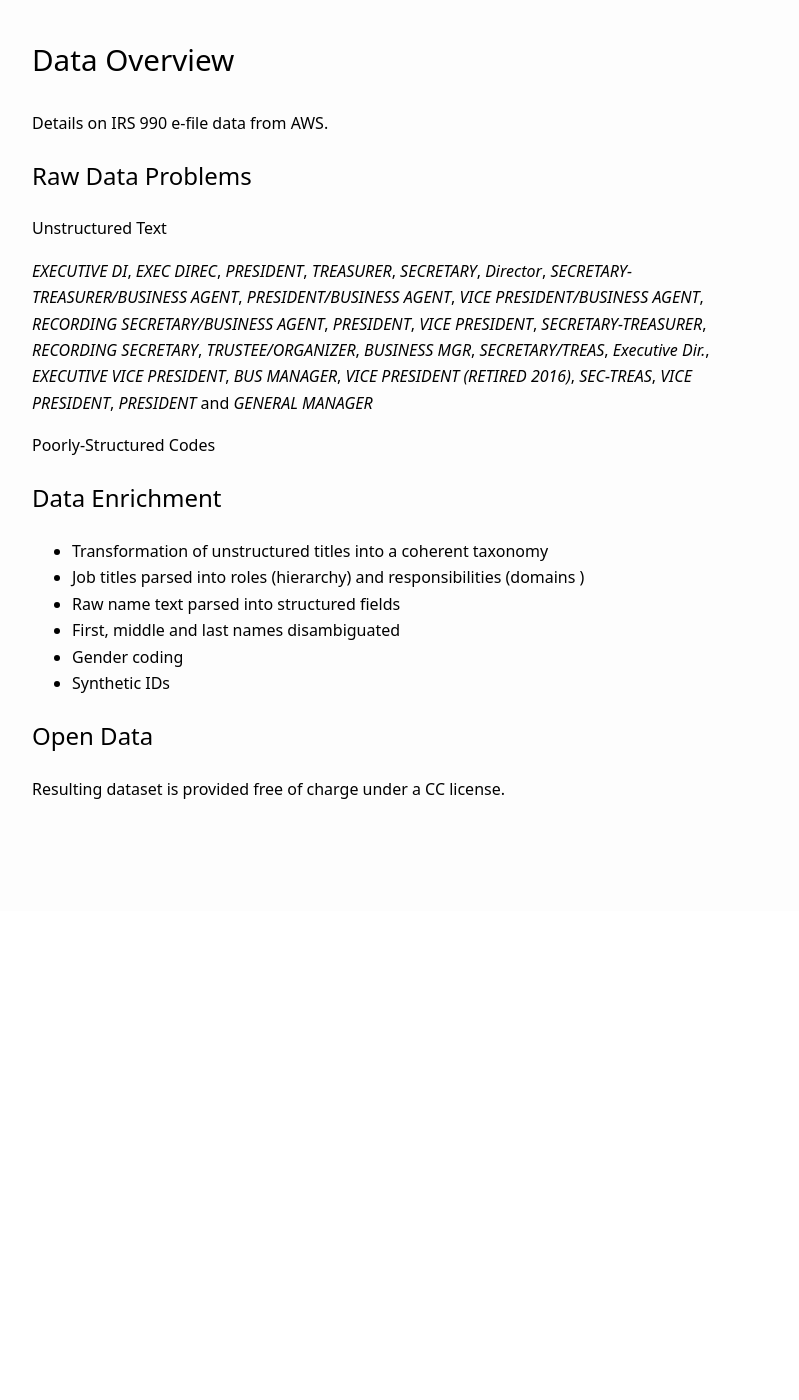
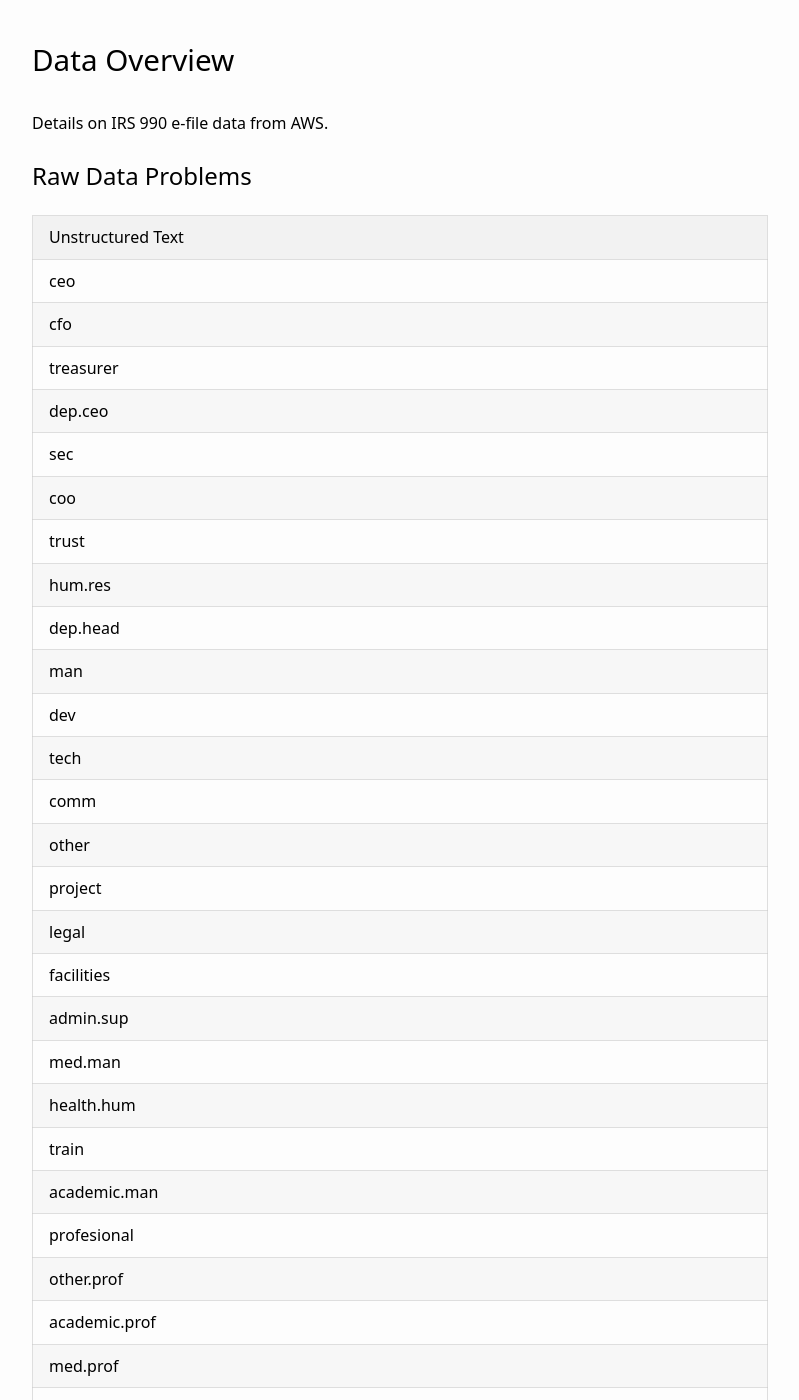
Before and after one commit to Nonprofit-Open-Data-Collective/irs-990-compensation-data, a Jekyll site: the page built from docs/index.md, in a window 1280 px wide and 1400 px high, scrolled down 690 px. Shown: the whole window, without its empty margins (240-1039 px from the left). Built offline with Jekyll 4.4.1, drawn with Linux system fonts in a browser that asks for light colours; nearby versions of some CDN libraries; before the commit the page ends 1601 px from its top, so only the background shows below that.

Commit message:
Update index.md

```diff
--- a/docs/index.md
+++ b/docs/index.md
@@ -25,9 +25,40 @@
 
 ## Raw Data Problems
 
-**Unstructured Text**
 
-_EXECUTIVE DI_, _EXEC DIREC_, _PRESIDENT_, _TREASURER_, _SECRETARY_, _Director_, _SECRETARY-TREASURER/BUSINESS AGENT_, _PRESIDENT/BUSINESS AGENT_, _VICE PRESIDENT/BUSINESS AGENT_, _RECORDING SECRETARY/BUSINESS AGENT_, _PRESIDENT_, _VICE PRESIDENT_, _SECRETARY-TREASURER_, _RECORDING SECRETARY_, _TRUSTEE/ORGANIZER_, _BUSINESS MGR_, _SECRETARY/TREAS_, _Executive Dir._, _EXECUTIVE VICE PRESIDENT_, _BUS MANAGER_, _VICE PRESIDENT (RETIRED 2016)_, _SEC-TREAS_, _VICE PRESIDENT_, _PRESIDENT_ and _GENERAL MANAGER_
+
+|**Unstructured Text**            |
+|:-------------|
+|ceo           |
+|cfo           |
+|treasurer     |
+|dep.ceo       |
+|sec           |
+|coo           |
+|trust         |
+|hum.res       |
+|dep.head      |
+|man           |
+|dev           |
+|tech          |
+|comm          |
+|other         |
+|project       |
+|legal         |
+|facilities    |
+|admin.sup     |
+|med.man       |
+|health.hum    |
+|train         |
+|academic.man  |
+|profesional   |
+|other.prof    |
+|academic.prof |
+|med.prof      |
+|ceo.prob      |
+|cfo.prob      |
+
+
 
 **Poorly-Structured Codes**
 
```
